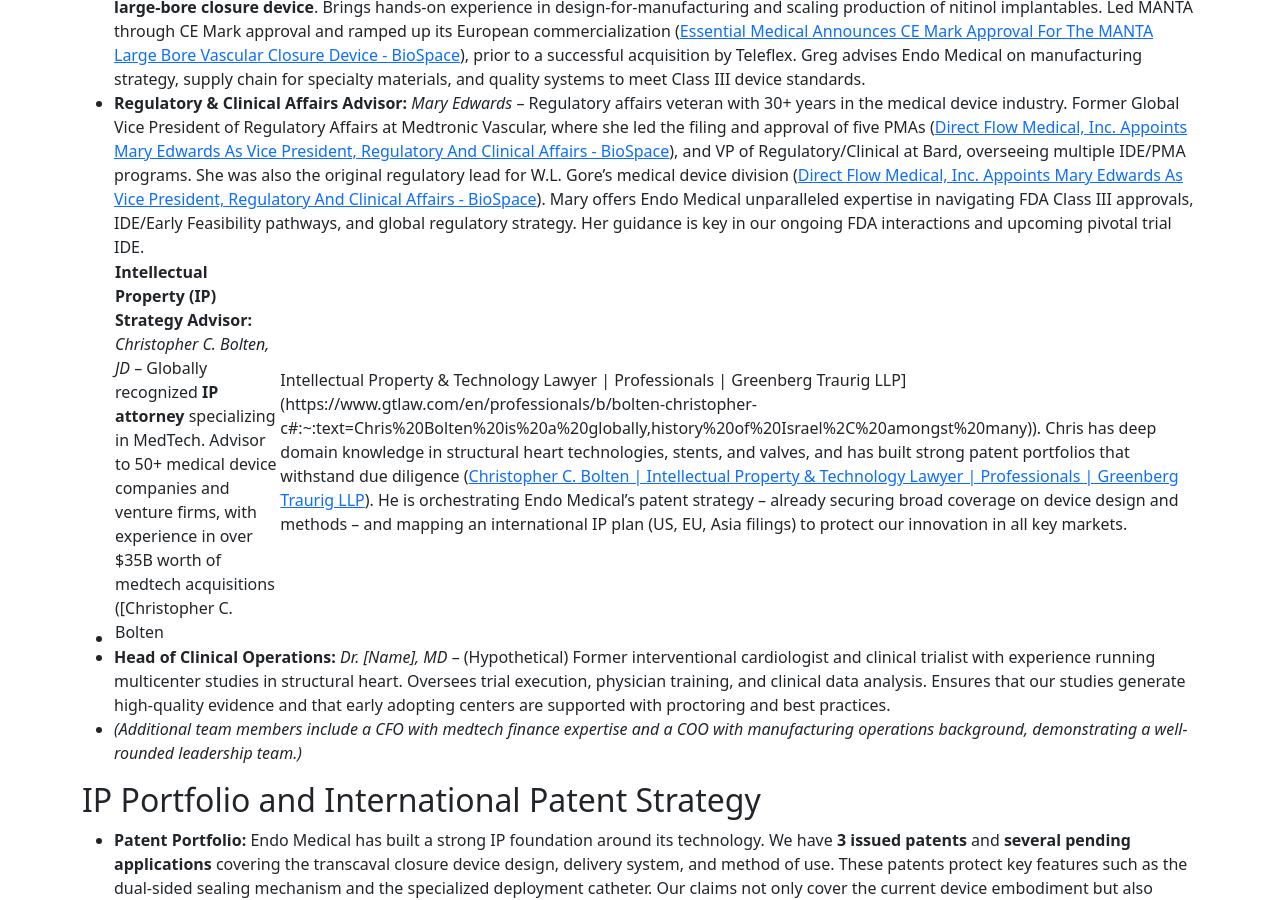
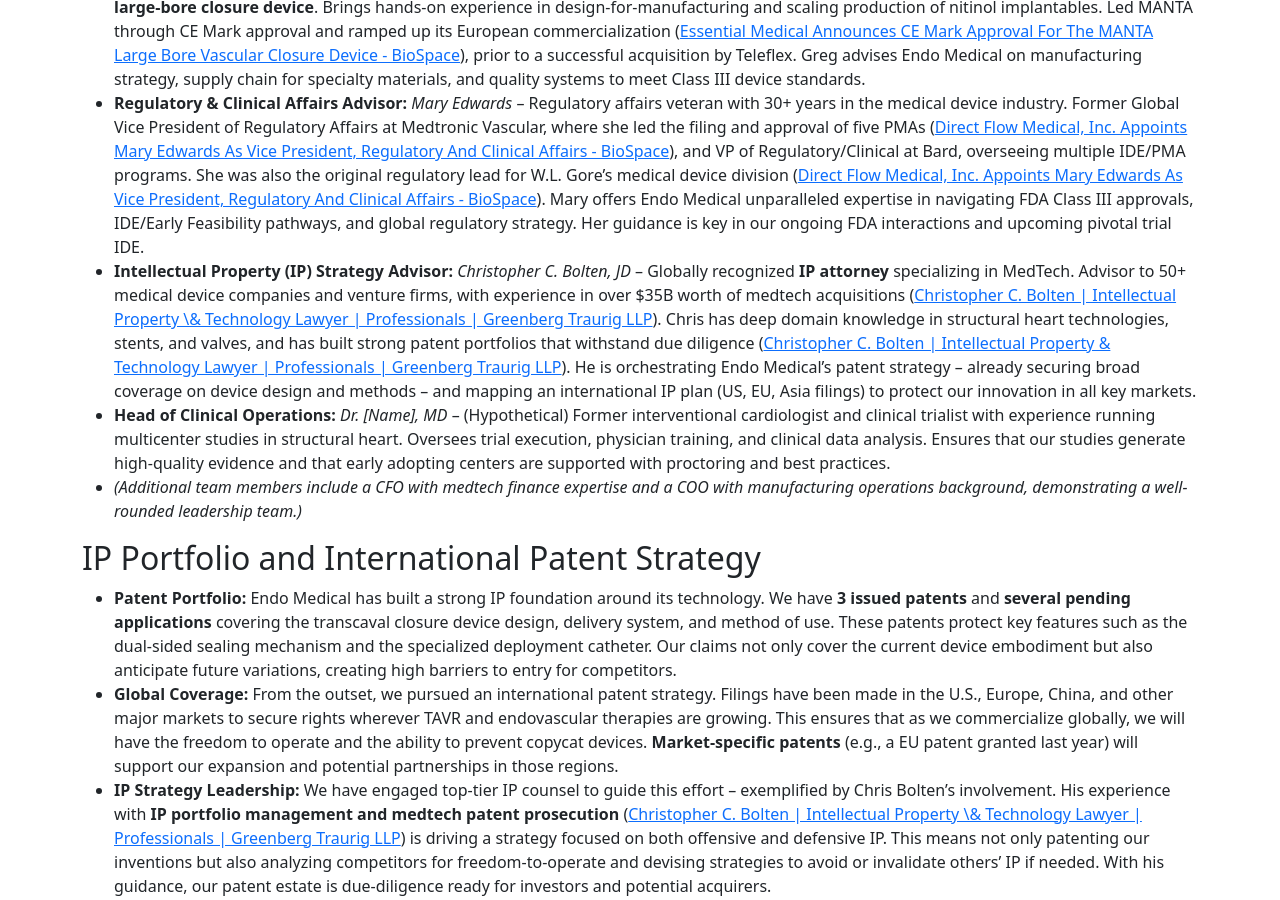
Before and after one commit to psychemistz/EndoMedical, a Jekyll site: the page built from pitch_scenario.md, in a window 1280 px wide and 900 px high, scrolled down 3527 px. Built offline with Jekyll 4.4.1, drawn with Linux system fonts in a browser that asks for light colours.

Commit message:
Update pitch_scenario.md

```diff
--- a/pitch_scenario.md
+++ b/pitch_scenario.md
@@ -45,7 +45,7 @@ permalink: /pitch_scenario.html
   - *Dr. Robert Langer, ScD (MIT)* – Renowned institute professor and **material science expert** with a storied career in biomaterials and drug delivery. Co-founder of over 40 companies, holder of **~1,100 patents worldwide** ([Robert Langer – MIT Tata Center](https://tatacenter.mit.edu/team/robert-langer/#:~:text=Robert%20S,index%20of%20222)), and the most cited engineer in history. Dr. Langer advises on biocompatible materials and coatings for our implant, ensuring optimal long-term performance (e.g., promoting endothelialization and minimizing thrombogenicity).
 - **Manufacturing & Product Development Advisor:** *Greg Walters* – Co-founder and former CEO of Essential Medical, **developer of the MANTA large-bore closure device**. Brings hands-on experience in design-for-manufacturing and scaling production of nitinol implantables. Led MANTA through CE Mark approval and ramped up its European commercialization ([Essential Medical Announces CE Mark Approval For The MANTA Large Bore Vascular Closure Device - BioSpace](https://www.biospace.com/essential-medical-announces-ce-mark-approval-for-the-manta-large-bore-vascular-closure-device#:~:text=match%20at%20L128%20Greg%20Walters%2C,%E2%80%9D)), prior to a successful acquisition by Teleflex. Greg advises Endo Medical on manufacturing strategy, supply chain for specialty materials, and quality systems to meet Class III device standards.
 - **Regulatory & Clinical Affairs Advisor:** *Mary Edwards* – Regulatory affairs veteran with 30+ years in the medical device industry. Former Global Vice President of Regulatory Affairs at Medtronic Vascular, where she led the filing and approval of five PMAs ([Direct Flow Medical, Inc. Appoints Mary Edwards As Vice President, Regulatory And Clinical Affairs - BioSpace](https://www.biospace.com/direct-flow-medical-inc-appoints-b-mary-edwards-b-as-vice-president-regulatory-and-clinical-affairs#:~:text=Ms,firms%2C%20and%20has%20held%20senior)), and VP of Regulatory/Clinical at Bard, overseeing multiple IDE/PMA programs. She was also the original regulatory lead for W.L. Gore’s medical device division ([Direct Flow Medical, Inc. Appoints Mary Edwards As Vice President, Regulatory And Clinical Affairs - BioSpace](https://www.biospace.com/direct-flow-medical-inc-appoints-b-mary-edwards-b-as-vice-president-regulatory-and-clinical-affairs#:~:text=cardiovascular%20space,with%20several%20women%E2%80%99s%20health%20companies)). Mary offers Endo Medical unparalleled expertise in navigating FDA Class III approvals, IDE/Early Feasibility pathways, and global regulatory strategy. Her guidance is key in our ongoing FDA interactions and upcoming pivotal trial IDE.
-- **Intellectual Property (IP) Strategy Advisor:** *Christopher C. Bolten, JD* – Globally recognized **IP attorney** specializing in MedTech. Advisor to 50+ medical device companies and venture firms, with experience in over $35B worth of medtech acquisitions ([Christopher C. Bolten | Intellectual Property & Technology Lawyer \| Professionals \| Greenberg Traurig LLP](https://www.gtlaw.com/en/professionals/b/bolten-christopher-c#:~:text=Chris%20Bolten%20is%20a%20globally,history%20of%20Israel%2C%20amongst%20many)). Chris has deep domain knowledge in structural heart technologies, stents, and valves, and has built strong patent portfolios that withstand due diligence ([Christopher C. Bolten \| Intellectual Property & Technology Lawyer \| Professionals \| Greenberg Traurig LLP](https://www.gtlaw.com/en/professionals/b/bolten-christopher-c#:~:text=Chris%20handles%20matters%20involving%20technologies,prosecution%2C%20FTO%20opinions%2C%20and%20litigation)). He is orchestrating Endo Medical’s patent strategy – already securing broad coverage on device design and methods – and mapping an international IP plan (US, EU, Asia filings) to protect our innovation in all key markets.
+- **Intellectual Property (IP) Strategy Advisor:** *Christopher C. Bolten, JD* – Globally recognized **IP attorney** specializing in MedTech. Advisor to 50+ medical device companies and venture firms, with experience in over $35B worth of medtech acquisitions ([Christopher C. Bolten \| Intellectual Property \& Technology Lawyer \| Professionals \| Greenberg Traurig LLP](https://www.gtlaw.com/en/professionals/b/bolten-christopher-c#:~:text=Chris%20Bolten%20is%20a%20globally,history%20of%20Israel%2C%20amongst%20many)). Chris has deep domain knowledge in structural heart technologies, stents, and valves, and has built strong patent portfolios that withstand due diligence ([Christopher C. Bolten \| Intellectual Property & Technology Lawyer \| Professionals \| Greenberg Traurig LLP](https://www.gtlaw.com/en/professionals/b/bolten-christopher-c#:~:text=Chris%20handles%20matters%20involving%20technologies,prosecution%2C%20FTO%20opinions%2C%20and%20litigation)). He is orchestrating Endo Medical’s patent strategy – already securing broad coverage on device design and methods – and mapping an international IP plan (US, EU, Asia filings) to protect our innovation in all key markets.
 - **Head of Clinical Operations:** *Dr. [Name], MD* – (Hypothetical) Former interventional cardiologist and clinical trialist with experience running multicenter studies in structural heart. Oversees trial execution, physician training, and clinical data analysis. Ensures that our studies generate high-quality evidence and that early adopting centers are supported with proctoring and best practices.
 - *(Additional team members include a CFO with medtech finance expertise and a COO with manufacturing operations background, demonstrating a well-rounded leadership team.)*
 
```
